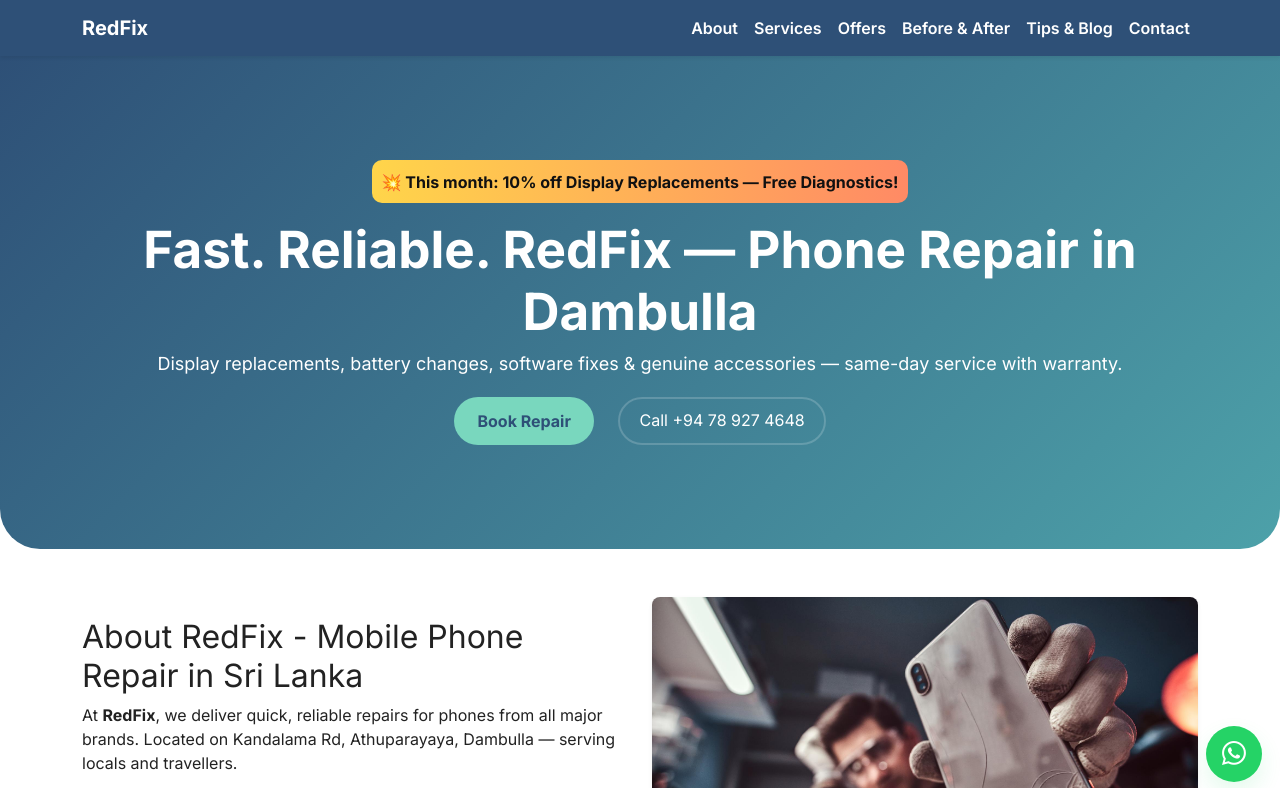
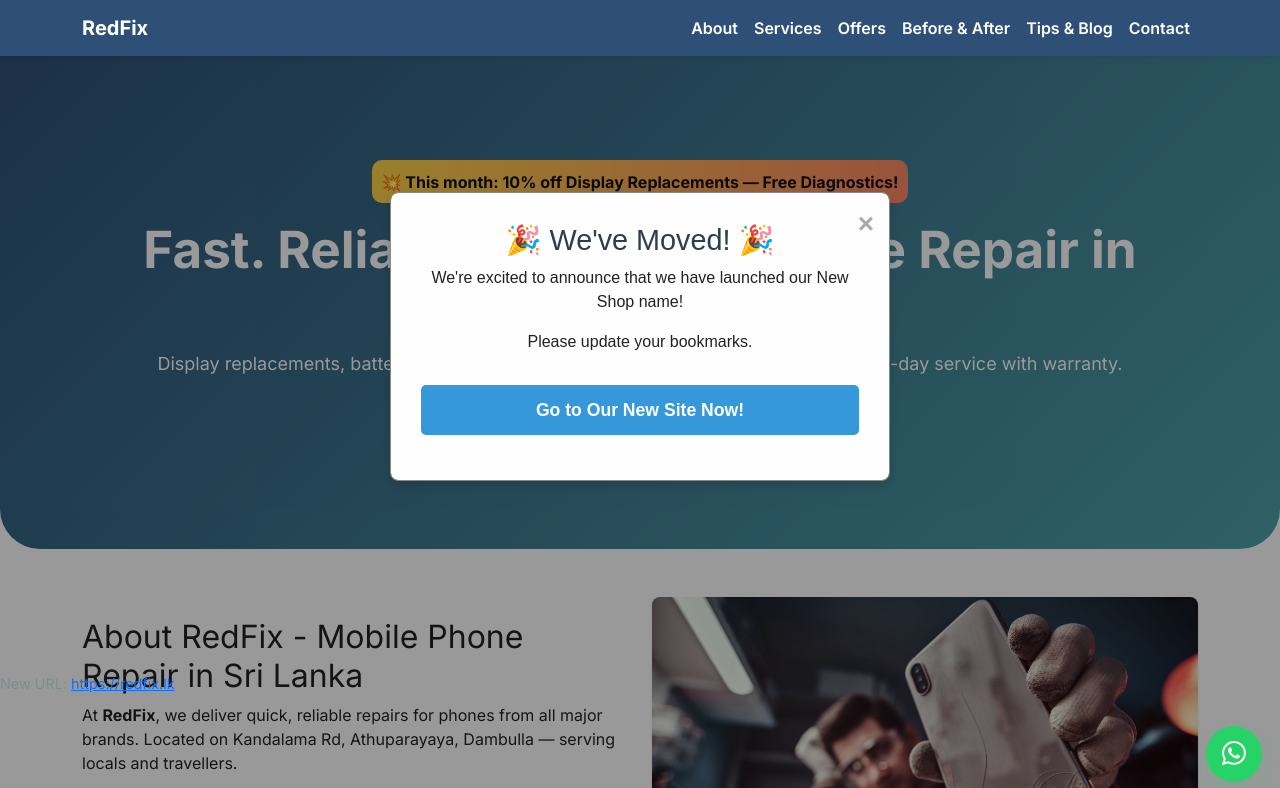
Before and after one commit to dilushanka/redfix, a plain HTML site: page index.html in a window 1280 px wide. Shown: the top 788 px of the page. Drawn offline with nearby package versions, Linux system fonts and the light colour scheme.

Commit message:
new site

```diff
--- a/index.html
+++ b/index.html
@@ -180,7 +180,7 @@
     <img src="/img/after-screen.webp" alt="After">
   </div>
   <div id="line"></div>
-  <input id="slider" type="range" min="0" max="100" value="50">
+  <input id="slider" type="range" min="0" max="100" value="50" title="Before and after image slider">
 </div>
       </div></center>
     </section>
@@ -354,7 +354,7 @@
               <p class="muted mb-2"><strong>Phone:</strong> <a href="tel:+94789274648">+94 78 927 4648</a></p>
               <p class="muted mb-2"><strong>Email:</strong> <a href="mailto:redfix.lk@gmail.com">redfix.lk@gmail.com</a></p>
               <div class="map mt-3">
-                <iframe loading="lazy" title="RedFix map" src="https://www.google.com/maps/embed?pb=!1m18!1m12!1m3!1d22357.334396250968!2d80.66131965470524!3d7.8682904531851!2m3!1f0!2f0!3f0!3m2!1i1024!2i768!4f13.1!3m3!1m2!1s0x3afca56c10c7852d%3A0x8dc0c8ad90ad4428!2sRedFix!5e0!3m2!1sen!2slk!4v1756868649902!5m2!1sen!2slk" width="100%" height="220" style="border:0;border-radius:12px" allowfullscreen></iframe>
+              <iframe loading="lazy" title="RedFix location map" src="https://www.google.com/maps/embed?pb=!1m18!1m12!1m3!1d22357.334396250968!2d80.66131965470524!3d7.8682904531851!2m3!1f0!2f0!3f0!3m2!1i1024!2i768!4f13.1!3m3!1m2!1s0x3afca56c10c7852d%3A0x8dc0c8ad90ad4428!2sRedFix!5e0!3m2!1sen!2slk!4v1756868649902!5m2!1sen!2slk" width="100%" height="220" class="redfix-map-iframe" allowfullscreen="" style="border:0;"></iframe>
               </div>
             </div>
           </div>
@@ -381,7 +381,7 @@
   </footer>
 
   <!-- Sticky WhatsApp CTA -->
-  <a class="whatsapp-cta" href="https://wa.me/94789274648" target="_blank" aria-label="Chat on WhatsApp"><i class="bi bi-whatsapp fs-4"></i></a>
+  <a class="whatsapp-cta" href="https://wa.me/94789274648" target="_blank" rel="noopener noreferrer" aria-label="Chat on WhatsApp"><i class="bi bi-whatsapp fs-4"></i></a>
 
   <!-- JS (defer heavy work) -->
 <script defer src="https://cdn.jsdelivr.net/npm/bootstrap@5.3.8/dist/js/bootstrap.bundle.min.js" integrity="sha384-FKyoEForCGlyvwx9Hj09JcYn3nv7wiPVlz7YYwJrWVcXK/BmnVDxM+D2scQbITxI" crossorigin="anonymous"></script>
@@ -472,6 +472,54 @@ slider.addEventListener('dblclick', () => {
     "reviewBody":"Best repair shop in Dambulla! Fixed my Redmi display in under 30 minutes."
   }
   </script>
+<div id="site-change-popup" class="site-change-modal">
+  <div class="modal-content">
+    <span class="close-button">&times;</span>
+    <h3>🎉 We've Moved! 🎉</h3>
+    <p>We're excited to announce that we have launched our New Shop name!</p>
+    <p>Please update your bookmarks.</p>
 
+    <a href="https://redfix.lk" class="new-site-button" target="_blank" rel="noopener noreferrer">
+      Go to Our New Site Now!
+    </a>
+</div>
+<script>
+// Get the modal
+var modal = document.getElementById("site-change-popup");
+
+// Get the <span> element that closes the modal
+var span = document.getElementsByClassName("close-button")[0];
+
+// Function to display the modal
+function showModal() {
+  // Check if the user has closed the modal before (using sessionStorage)
+  if (sessionStorage.getItem('siteChangeDismissed') !== 'true') {
+      modal.style.display = "block";
+  }
+}
+
+// When the user clicks on <span> (x), close the modal and save the choice
+span.onclick = function() {
+  modal.style.display = "none";
+  // Set a session storage item so the popup doesn't reappear on refresh
+  sessionStorage.setItem('siteChangeDismissed', 'true');
+}
+
+// When the user clicks anywhere outside of the modal, close it and save the choice
+window.onclick = function(event) {
+  if (event.target == modal) {
+    modal.style.display = "none";
+    sessionStorage.setItem('siteChangeDismissed', 'true');
+  }
+}
+
+// Show the modal after a short delay (e.g., 1.5 seconds) to allow the page to load
+window.onload = function() {
+    setTimeout(showModal, 1500);
+};
+</script>
+    <p class="new-url-text">New URL: <a href="https://redfix.lk" target="_blank" rel="noopener noreferrer">https://redfix.lk</a></p>
+  </div>
+</div>
 </body>
 </html>
--- a/style.css
+++ b/style.css
@@ -137,3 +137,81 @@ input:active::-webkit-slider-thumb {
 input:active::-moz-slider-thumb {
   cursor: grabbing;
 }
+/* --- Modal Background --- */
+.site-change-modal {
+    display: none; /* Hidden by default */
+    position: fixed; /* Stay in place */
+    z-index: 1000; /* Sit on top */
+    left: 0;
+    top: 0;
+    width: 100%; /* Full width */
+    height: 100%; /* Full height */
+    overflow: auto; /* Enable scroll if needed */
+    background-color: rgba(0,0,0,0.4); /* Black w/ opacity */
+}
+
+/* --- Modal Content Box --- */
+.modal-content {
+    background-color: #fefefe;
+    margin: 15% auto; /* 15% from the top and centered */
+    padding: 30px;
+    border: 1px solid #888;
+    width: 80%; /* Could be more or less, depending on screen size */
+    max-width: 500px;
+    border-radius: 8px;
+    box-shadow: 0 4px 12px rgba(0, 0, 0, 0.15);
+    text-align: center;
+    position: relative;
+    font-family: Arial, sans-serif;
+}
+
+/* --- Close Button --- */
+.close-button {
+    color: #aaa;
+    float: right;
+    font-size: 28px;
+    font-weight: bold;
+    position: absolute;
+    top: 10px;
+    right: 15px;
+    cursor: pointer;
+}
+
+.close-button:hover,
+.close-button:focus {
+    color: #333;
+    text-decoration: none;
+}
+
+/* --- Heading Styling --- */
+.modal-content h3 {
+    color: #2c3e50;
+    margin-top: 0;
+    font-size: 1.8em;
+}
+
+/* --- Main Button Styling --- */
+.new-site-button {
+    display: inline-block;
+    background-color: #3498db; /* Blue color */
+    color: white;
+    padding: 12px 25px;
+    margin: 15px 0;
+    text-align: center;
+    text-decoration: none;
+    border-radius: 5px;
+    font-size: 1.1em;
+    font-weight: bold;
+    transition: background-color 0.3s ease;
+}
+
+.new-site-button:hover {
+    background-color: #2980b9;
+}
+
+/* --- New URL Text Styling --- */
+.new-url-text {
+    font-size: 0.9em;
+    color: #7f8c8d;
+    word-wrap: break-word;
+}
```
